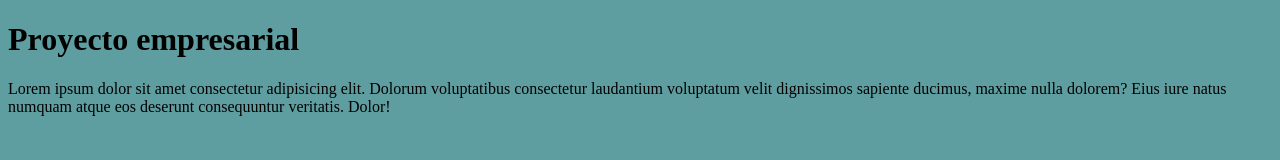
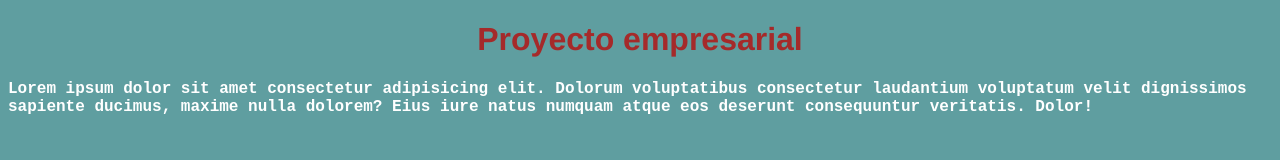
Before and after one commit to jmanriquec/prorectoGit, a plain HTML site: page index.html in a window 1280 px wide. Drawn offline with Linux system fonts and the light colour scheme.

Commit message:
Se dieron estilos al título y al párrafo

```diff
--- a/css/main.css
+++ b/css/main.css
@@ -1,3 +1,16 @@
 body{
     background-color: cadetblue;
 }
+
+h1{
+    color:brown;
+    font-weight: bold;
+    font-family: 'Franklin Gothic Medium', 'Arial Narrow', Arial, sans-serif;
+    text-align: center;
+}
+
+p{
+    color:#fff;
+    font-family:'Courier New', Courier, monospace;
+    font-weight: bold;
+}
```
